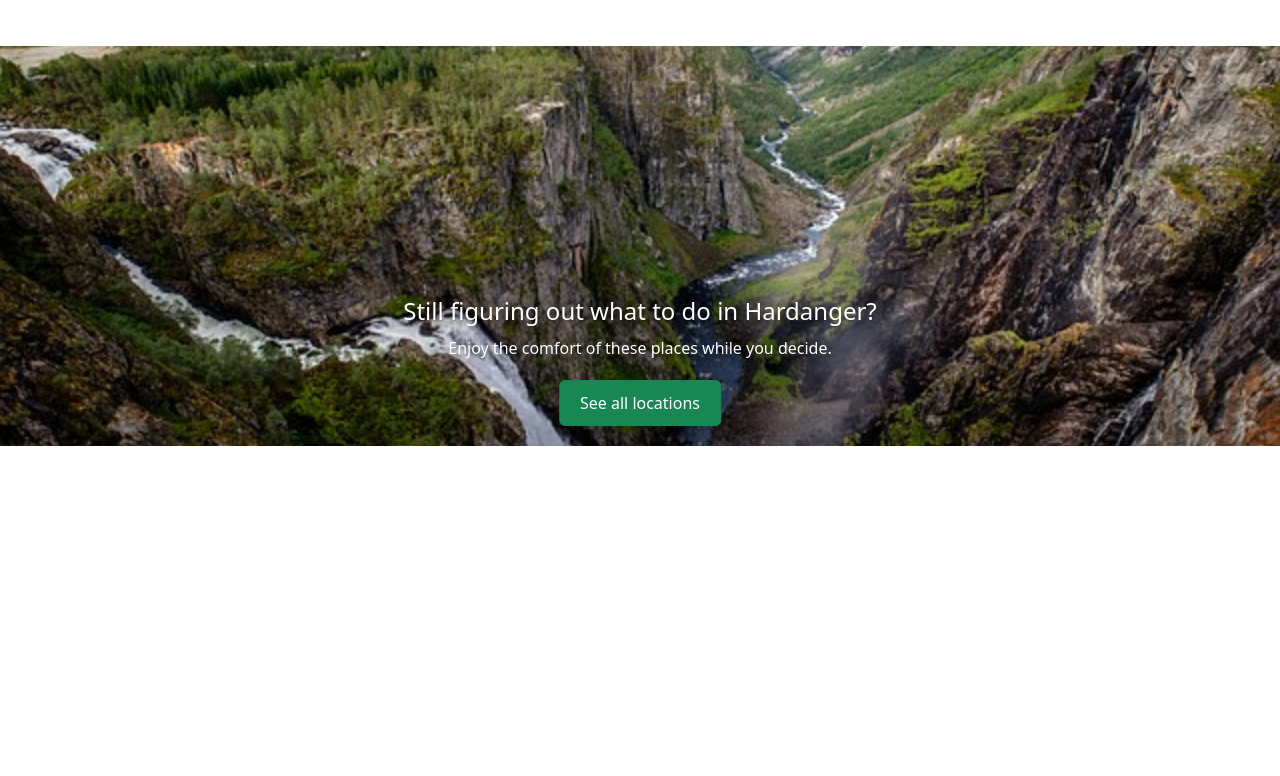
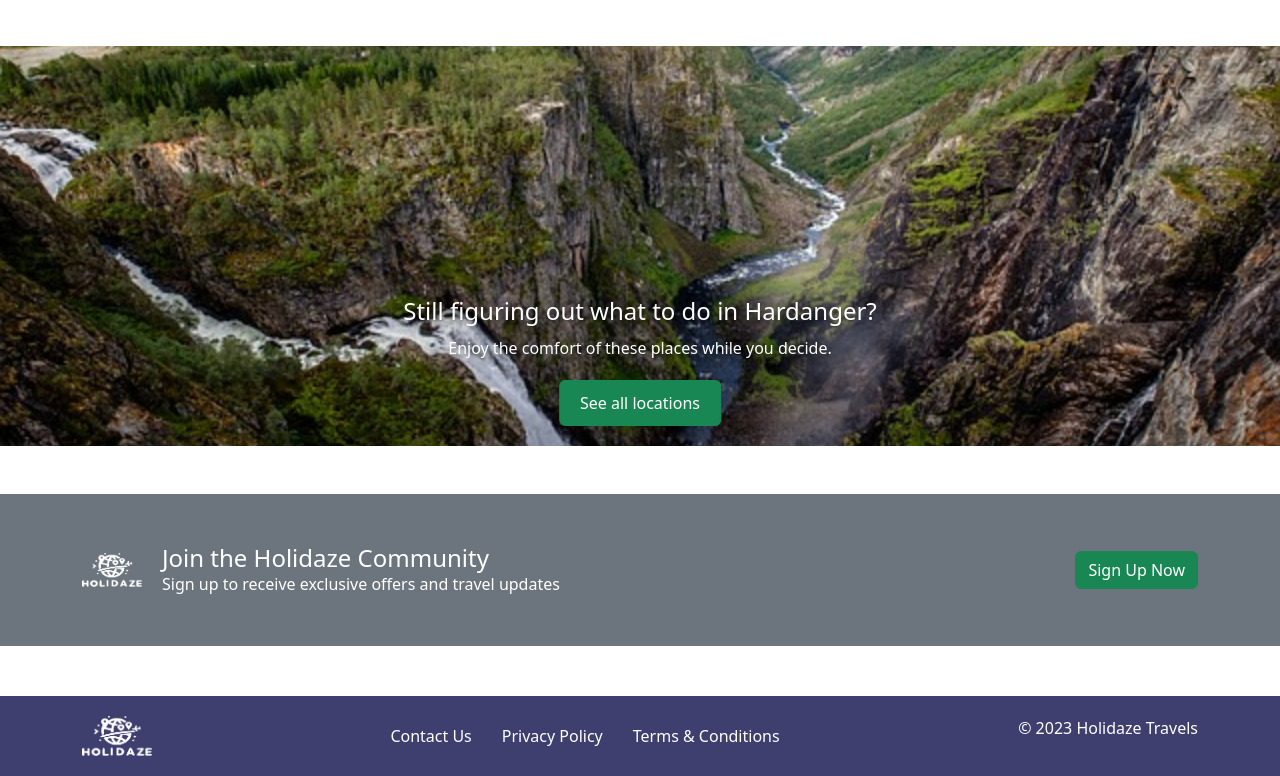
Before and after one commit to Teitrheim/Holidaze, a React (Create React App) app: page / in a window 1280 px wide. Shown: the part 1009-1785 px from the top of the page. Before the commit the page ends 1503 px from the top, so only its background shows below. Built offline with nearby package versions, Linux system fonts and the light colour scheme.

Commit message:
Add SignupSection and Footer components

```diff
--- a/src/App.js
+++ b/src/App.js
@@ -3,6 +3,8 @@ import { BrowserRouter as Router, Routes, Route } from "react-router-dom";
 import Header from "./components/Header";
 import Home from "./pages/Home";
 import About from "./pages/About";
+import SignupSection from "./components/SignupSection";
+import Footer from "./components/Footer";
 import banner from "./images/heroimage.jpg";
 import ruralImage from "./images/bondhus.jpg";
 import hotelImage from "./images/hotel.jpg";
@@ -20,7 +22,6 @@ function App() {
 
   const handleSearch = () => {
     console.log("Searching for:", searchTerm);
-    // Add your search logic here
   };
 
   const handleKeyPress = (event) => {
@@ -100,6 +101,9 @@ function App() {
           </div>
         </section>
 
+        <SignupSection />
+        <Footer />
+
         <Routes>
           <Route path="/" element={<Home />} />
           <Route path="/about" element={<About />} />
--- /dev/null
+++ b/src/components/Footer.css
@@ -0,0 +1,30 @@
+.footer {
+    background-color: #3F3F6F;
+    color: white;
+    padding: 20px 0;
+}
+
+.footer-logo {
+    height: 40px;
+    width: auto;
+}
+
+.footer-links {
+    list-style: none;
+    padding: 0;
+    margin: 0;
+    display: flex;
+}
+
+.footer-links li {
+    margin: 0 15px;
+}
+
+.footer-links li a {
+    color: white;
+    text-decoration: none;
+}
+
+.footer-links li a:hover {
+    text-decoration: underline;
+}
--- /dev/null
+++ b/src/components/Footer.js
@@ -0,0 +1,27 @@
+import React from "react";
+import "./Footer.css";
+import logo from "../images/logo.png";
+
+function Footer() {
+  return (
+    <footer className="footer">
+      <div className="container d-flex justify-content-between align-items-center">
+        <img src={logo} alt="Holidaze Logo" className="footer-logo" />
+        <ul className="footer-links d-flex">
+          <li>
+            <a href="/contact">Contact Us</a>
+          </li>
+          <li>
+            <a href="/privacy">Privacy Policy</a>
+          </li>
+          <li>
+            <a href="/terms">Terms & Conditions</a>
+          </li>
+        </ul>
+        <p>© 2023 Holidaze Travels</p>
+      </div>
+    </footer>
+  );
+}
+
+export default Footer;
--- /dev/null
+++ b/src/components/SignupSection.css
@@ -0,0 +1,27 @@
+.signup-section {
+    background-color: #6C757D;
+    color: white;
+    padding: 50px 0;
+    margin-bottom: 50px;
+}
+
+.signup-info {
+    display: flex;
+    align-items: center;
+}
+
+.signup-logo {
+    width: 60px;
+    height: auto;
+    margin-right: 20px;
+}
+
+.signup-info h3 {
+    margin: 0;
+    font-size: 24px;
+}
+
+.signup-info p {
+    margin: 0;
+    font-size: 16px;
+}
--- /dev/null
+++ b/src/components/SignupSection.js
@@ -0,0 +1,22 @@
+import React from "react";
+import "./SignupSection.css";
+import logo from "../images/logo.png";
+
+function SignupSection() {
+  return (
+    <section className="signup-section">
+      <div className="container d-flex align-items-center justify-content-between">
+        <div className="signup-info d-flex align-items-center">
+          <img src={logo} alt="Holidaze Logo" className="signup-logo" />
+          <div>
+            <h3>Join the Holidaze Community</h3>
+            <p>Sign up to receive exclusive offers and travel updates</p>
+          </div>
+        </div>
+        <button className="btn btn-success">Sign Up Now</button>
+      </div>
+    </section>
+  );
+}
+
+export default SignupSection;
```
